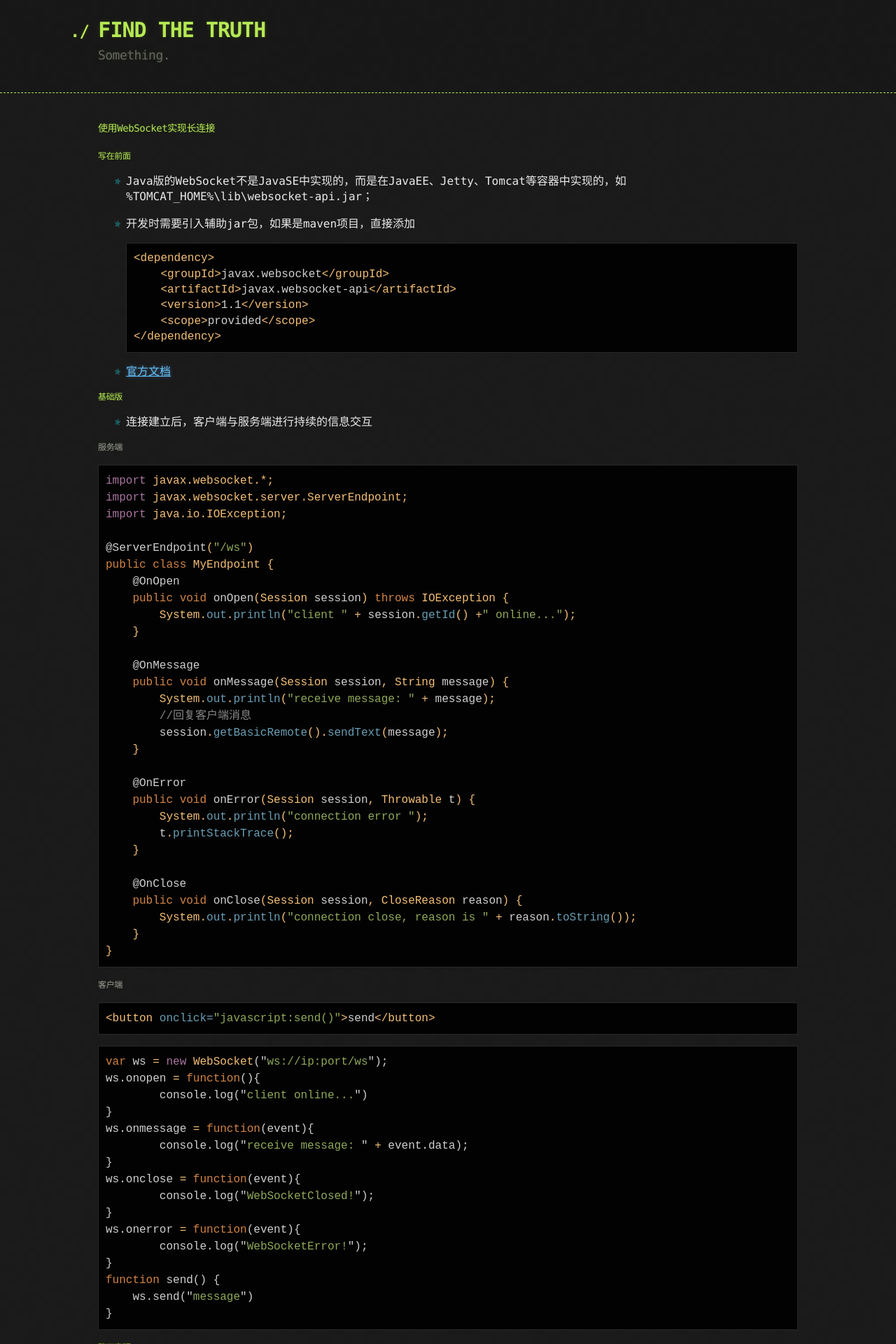
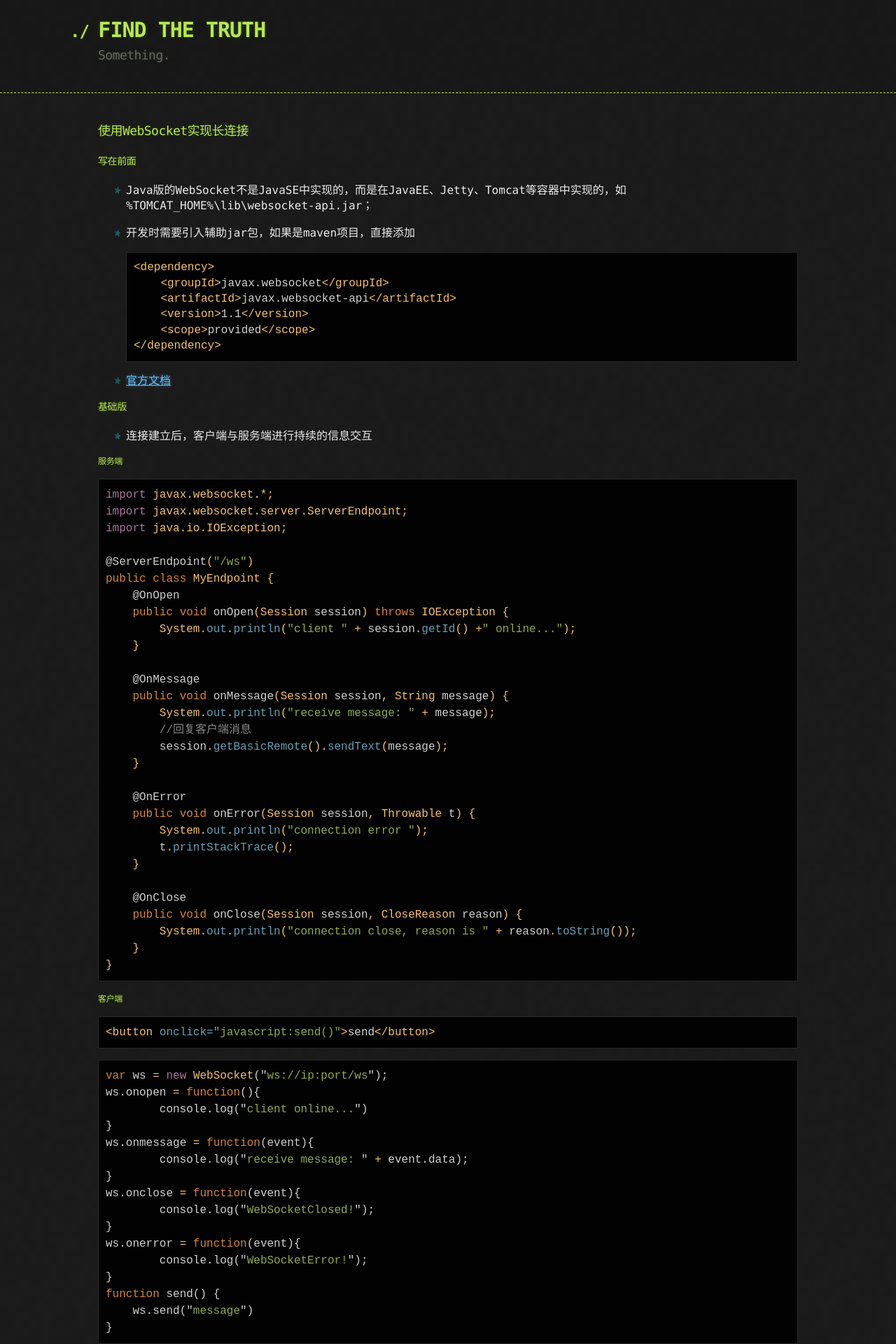
Before and after one commit to dingl-designer/blog, a Jekyll site: the page built from network/WebSocket.md, in a window 1280 px wide. Shown: the top 1920 px of the page at 70% size. Built offline with Jekyll 4.4.1, drawn with Linux system fonts in a browser that asks for light colours; our own code applies the rules of GitHub Pages for plain Markdown files.

Commit message:
title size

````diff
--- a/network/WebSocket.md
+++ b/network/WebSocket.md
@@ -1,6 +1,6 @@
-#### 使用WebSocket实现长连接
+### 使用WebSocket实现长连接
 
-##### 写在前面
+#### 写在前面
 
 * Java版的WebSocket不是JavaSE中实现的，而是在JavaEE、Jetty、Tomcat等容器中实现的，如 %TOMCAT_HOME%\lib\websocket-api.jar；
 
@@ -17,11 +17,11 @@
 
 * [官方文档](https://docs.oracle.com/javaee/7/tutorial/websocket001.htm)
 
-##### 基础版
+#### 基础版
 
 * 连接建立后，客户端与服务端进行持续的信息交互
 
-###### 服务端
+##### 服务端
 
 ```java
 import javax.websocket.*;
@@ -55,7 +55,7 @@ public class MyEndpoint {
 }
 ```
 
-###### 客户端
+##### 客户端
 
 ```html
 <button onclick="javascript:send()">send</button>
@@ -82,13 +82,13 @@ function send() {
 
 
 
-##### 聊天室版
+#### 聊天室版
 
 * 客户端向服务端发送消息，服务端将消息转发给其他客户端
 * SessionHolder类用于保存所有在线客户端信息，究其原因，在低版本Tomcat中`session.getOpenSessions()`可用于获取所有在线客户端，但是在高版本中不支持
 * 客户端代码同上，服务端代码如下
 
-###### 	服务端
+##### 服务端
 
 ```java
 import javax.websocket.Session;
````
